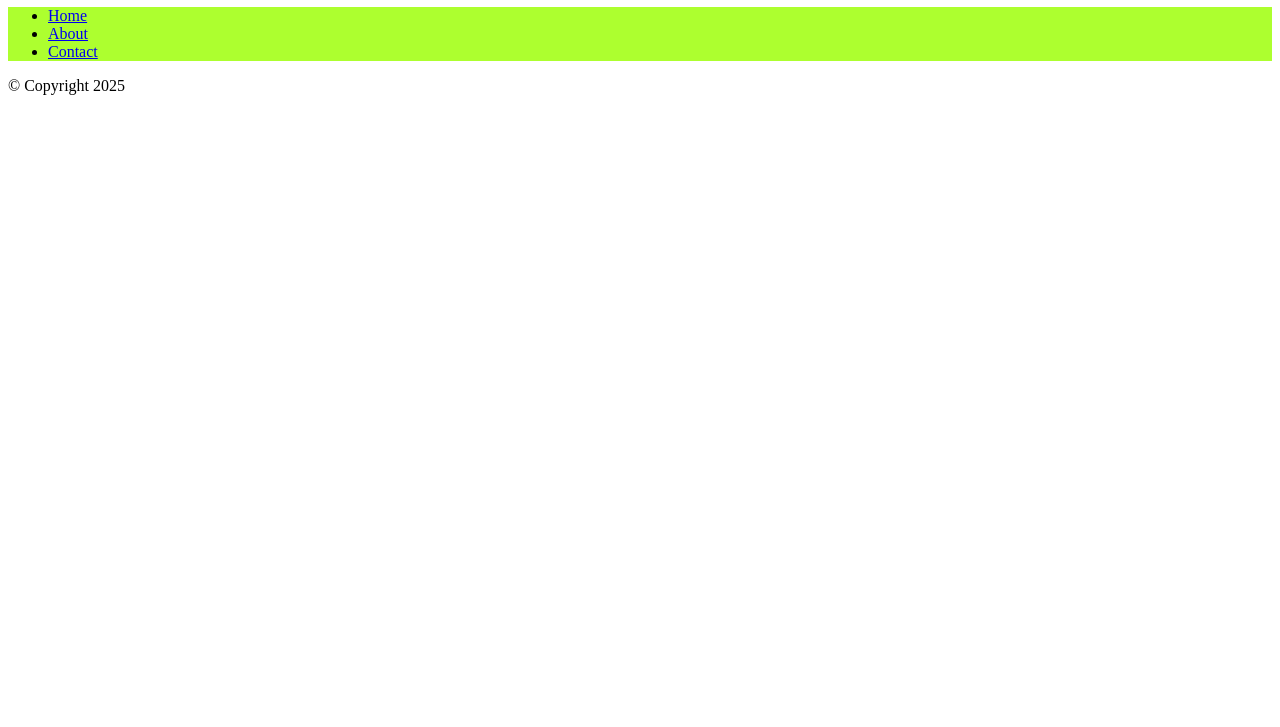
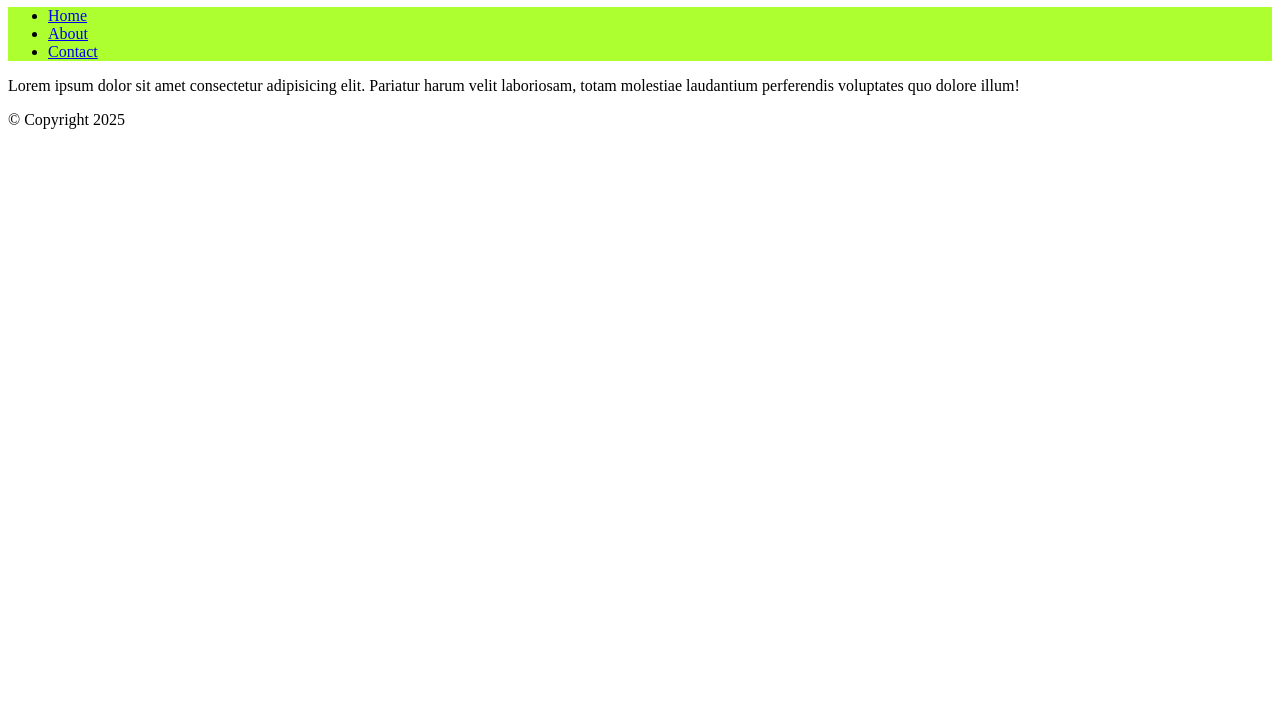
Before and after one commit to agmm7834/test_un0909, a plain HTML site: page index.html in a window 1280 px wide. Shown: the part 73-800 px from the top of the page. Drawn offline with Linux system fonts and the light colour scheme.

Commit message:
added lorem text

```diff
--- a/index.html
+++ b/index.html
@@ -19,6 +19,10 @@
         </ul>
     </nav>
 
+    <div class="container">
+        Lorem ipsum dolor sit amet consectetur adipisicing elit. Pariatur harum velit laboriosam, totam molestiae laudantium perferendis voluptates quo dolore illum!
+    </div>
+
     <footer>
         <p>&copy; Copyright 2025</p>
     </footer>
```
